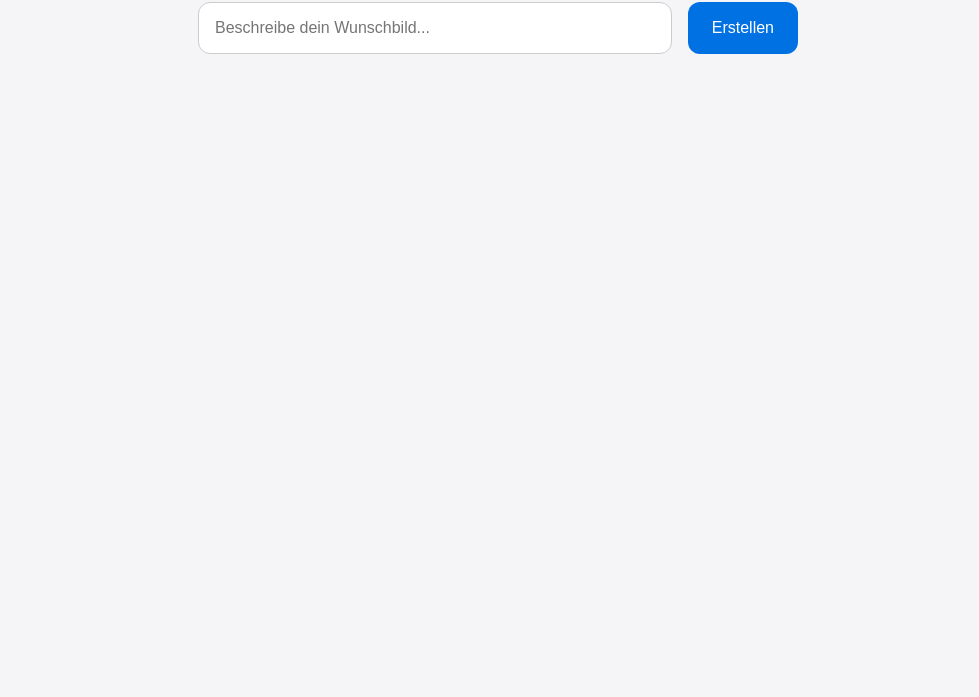
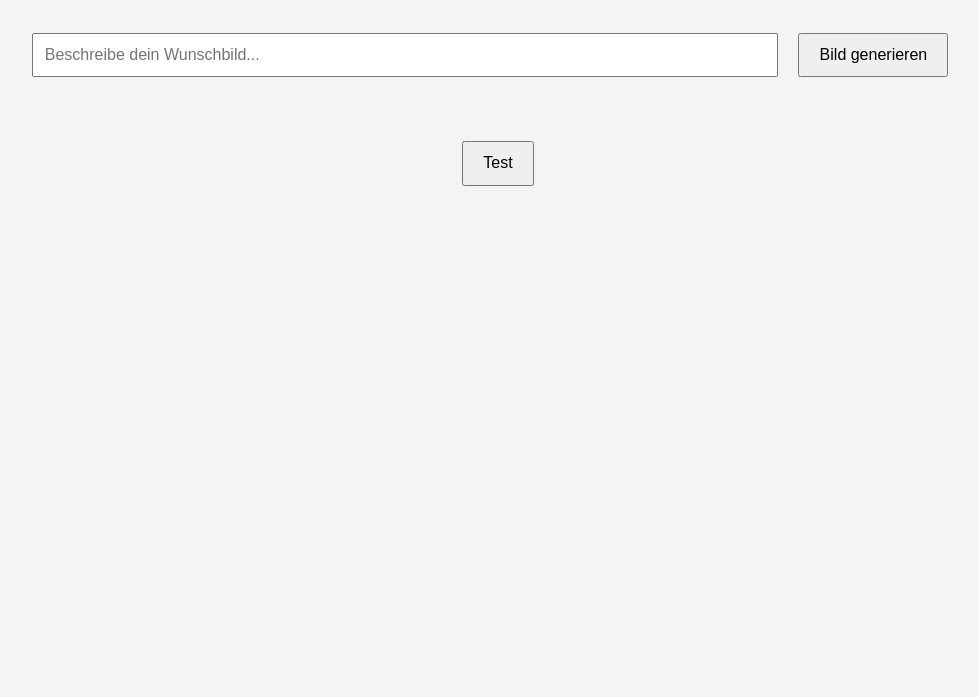
Before and after one commit to MachdeinBild/MachdeinBild, a website: page public/index.html in a window 1280 px wide. Shown: the part 103-800 px from the top of the page, without its empty margins (142-1121 px from the left). Drawn offline with Linux system fonts and the light colour scheme.

Commit message:
Update index.html

```diff
--- a/public/index.html
+++ b/public/index.html
@@ -4,86 +4,55 @@
   <meta charset="UTF-8" />
   <meta name="viewport" content="width=device-width, initial-scale=1.0"/>
   <title>Mach dein Bild</title>
-  <link href="https://fonts.googleapis.com/css2?family=Inter:wght@400;600&display=swap" rel="stylesheet">
   <style>
-    * {
-      box-sizing: border-box;
-      margin: 0;
-      padding: 0;
+    body {
+      font-family: sans-serif;
+      padding: 2rem;
+      background: #f4f4f4;
     }
-
-    body {
-      font-family: 'Inter', sans-serif;
-      background-color: #f5f5f7;
-      color: #1d1d1f;
-      padding: 2rem;
-      display: flex;
-      flex-direction: column;
-      align-items: center;
-      min-height: 100vh;
+    h1 {
+      text-align: center;
     }
-
-    h1 {
-      font-size: 2.5rem;
-      font-weight: 600;
-      margin-bottom: 1.5rem;
-    }
-
     form {
-      width: 100%;
-      max-width: 600px;
-      display: flex;
-      gap: 1rem;
+      text-align: center;
       margin-bottom: 2rem;
     }
-
     input[type="text"] {
-      flex: 1;
-      padding: 1rem;
+      width: 60%;
+      padding: 0.7rem;
       font-size: 1rem;
-      border: 1px solid #ccc;
-      border-radius: 12px;
     }
-
     button {
-      padding: 1rem 1.5rem;
-      background-color: #0071e3;
-      color: white;
+      padding: 0.7rem 1.2rem;
       font-size: 1rem;
-      border: none;
-      border-radius: 12px;
-      cursor: pointer;
-      transition: background-color 0.3s ease;
+      margin: 1rem;
     }
-
-    button:hover {
-      background-color: #005bb5;
+    #preview {
+      text-align: center;
+      margin-top: 2rem;
     }
-
-    #preview {
-      margin-top: 2rem;
-      text-align: center;
-    }
-
     img {
       max-width: 100%;
       height: auto;
-      border-radius: 20px;
-      box-shadow: 0 10px 20px rgba(0,0,0,0.1);
-    }
-
-    .loading {
-      font-size: 1.2rem;
-      color: #555;
+      border: 1px solid #ccc;
+      box-shadow: 2px 2px 10px rgba(0,0,0,0.1);
     }
   </style>
 </head>
 <body>
   <h1>Mach dein Bild</h1>
+
+  <!-- Bildgenerierung -->
   <form id="promptForm">
     <input type="text" id="promptInput" placeholder="Beschreibe dein Wunschbild..." required />
-    <button type="submit">Erstellen</button>
+    <button type="submit">Bild generieren</button>
   </form>
+
+  <!-- 🆕 Test-Button -->
+  <div style="text-align: center;">
+    <button id="testButton">Test</button>
+  </div>
+
   <div id="preview"></div>
 
   <script>
@@ -94,10 +63,10 @@
     form.addEventListener("submit", async (e) => {
       e.preventDefault();
       const prompt = input.value;
-      preview.innerHTML = '<p class="loading">Bild wird generiert...</p>';
+      preview.innerHTML = "Bild wird generiert...";
 
       try {
-        const response = await fetch("https://machdeinbild.onrender.com/generate", {
+        const response = await fetch("/generate", {
           method: "POST",
           headers: { "Content-Type": "application/json" },
           body: JSON.stringify({ prompt })
@@ -107,10 +76,10 @@
         if (data.imageUrl) {
           preview.innerHTML = `<img src="${data.imageUrl}" alt="Generiertes Bild"/>`;
         } else {
-          preview.innerHTML = "<p>Fehler: Kein Bild erhalten.</p>";
+          preview.innerHTML = "Fehler: Kein Bild erhalten.";
         }
       } catch (err) {
-        preview.innerHTML = "<p>Ein Fehler ist aufgetreten.</p>";
+        preview.innerHTML = "Ein Fehler ist aufgetreten.";
         console.error(err);
       }
     });
```
